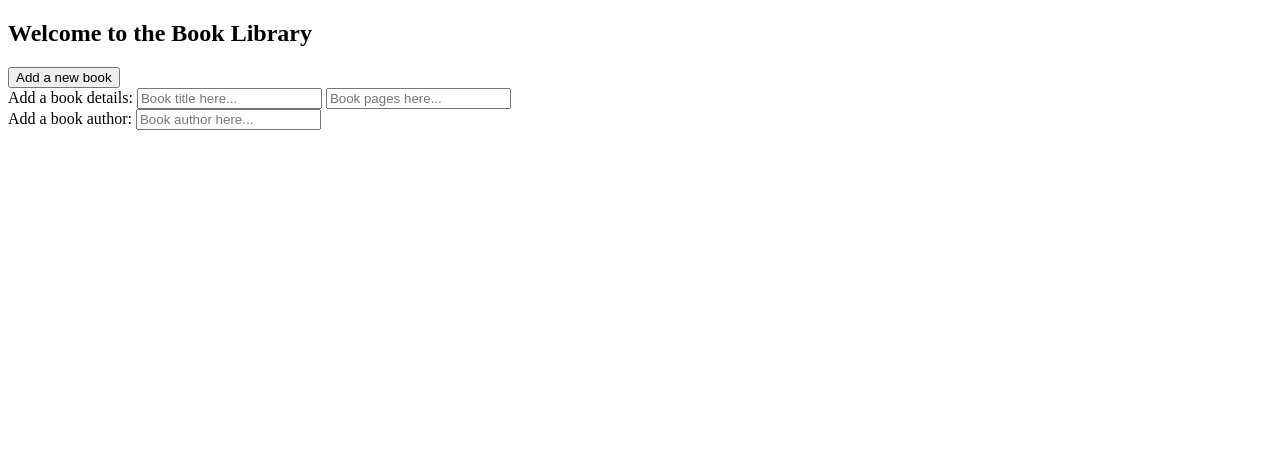
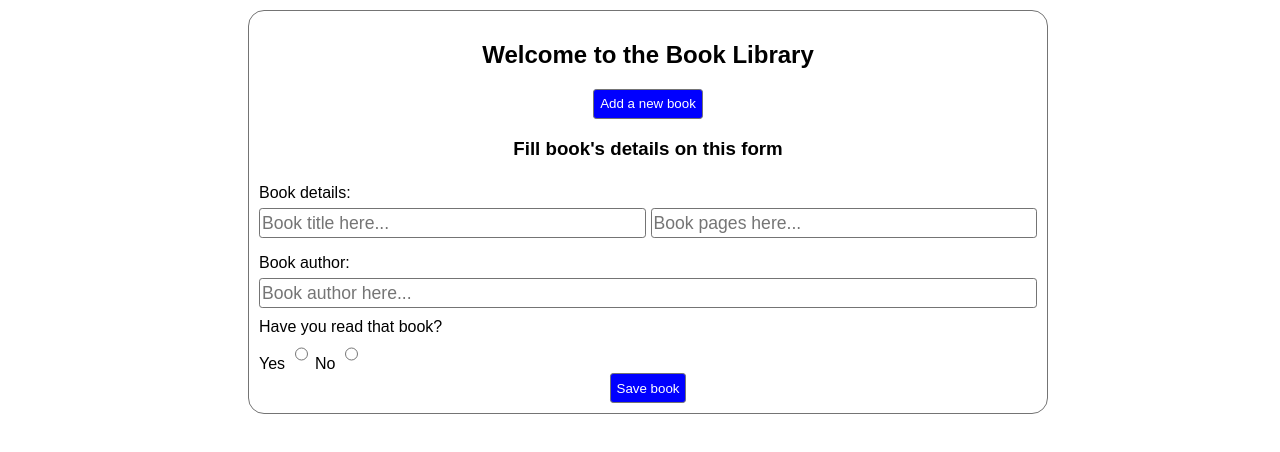
Before and after one commit to descholar-ceo/library, a website: page index.html in a window 1280 px wide. Drawn offline with Linux system fonts and the light colour scheme.

Commit message:
Style the form to look better

```diff
--- a/index.css
+++ b/index.css
@@ -1,3 +1,88 @@
 * {
   box-sizing: border-box;
+  font-family: sans-serif;
 }
+
+body {
+  height: 100%;
+  width: 100%;
+  overflow-x: hidden;
+}
+
+label {
+  cursor: pointer;
+  width: 100%;
+}
+
+section {
+  border: 1px solid rgb(116, 116, 116);
+  border-radius: 1rem;
+  width: 800px;
+  margin: 10px auto;
+  padding: 10px;
+}
+
+form div{
+  width: 100%;
+}
+
+input {
+  height: 30px;
+  font-size: 1.1rem;
+  padding: 2px;
+}
+
+.book-details {
+  display: grid;
+  grid-template-rows: 1fr 1fr;
+  row-gap: 0px;
+  place-items: center;
+}
+
+.book-details-inputs {
+  display: grid;
+  grid-template-columns: 1fr 1fr;
+  column-gap: 5px;
+}
+
+.book-details-inputs input{
+  width: 100%;
+}
+
+.rounded-corners {
+  border-radius: 0.2rem;
+}
+
+.custom-borders {
+  border: 1px solid rgb(116, 116, 116);
+  outline: none;
+}
+
+.long-input {
+  width: 100%;
+}
+
+.margin-top-10 {
+  margin-top: 10px;
+}
+
+.flex-horizontal {
+  display: flex;
+  flex-direction: row;
+}
+
+.centered-h-v{
+  display: grid;
+  place-items: center;
+}
+
+.centered-text {
+  text-align: center;
+}
+
+.primary-btn {
+  height: 30px;
+  background-color: rgb(0, 0, 255);
+  color: rgb(255, 255, 255);
+  cursor: pointer;
+}
--- a/index.html
+++ b/index.html
@@ -8,17 +8,34 @@
 </head>
 <body>
     <section>
-        <h1>Welcome to the Book Library</h1>
-        <button type="button">Add a new book</button>
+        <h1 class="centered-text">Welcome to the Book Library</h1>
+        <div class="centered-h-v">
+            <button type="button" class="rounded-corners custom-borders primary-btn">Add a new book</button>
+        </div>
         <form>
-            <div>
-                <label for="book-title">Add a book details: </label>
-                <input type="text" name="book-title" id="book-title" placeholder="Book title here..." />
-                <input type="number" name="book-pages" id="book-pages" placeholder="Book pages here..." />
+            <h3 class="centered-text">Fill book's details on this form</h3>
+            <div class="book-details margin-top-10">
+                <label for="book-title">Book details: </label>
+                <div class="book-details-inputs">
+                    <input class="rounded-corners custom-borders" type="text" name="book-title" id="book-title" placeholder="Book title here..." />
+                <input class="rounded-corners custom-borders" type="number" name="book-pages" id="book-pages" placeholder="Book pages here..." />
+                </div>
             </div>
-            <div>
-                <label for="book-author">Add a book author: </label>
-                <input type="text" name="book-author" id="book-author" placeholder="Book author here..." />
+            <div class="book-details margin-top-10">
+                <label for="book-author">Book author: </label>
+                <input class="rounded-corners custom-borders long-input" type="text" name="book-author" id="book-author" placeholder="Book author here..." />
+            </div>
+            <div class="margin-top-10">
+                <label>Have you read that book?</label>
+                <div>
+                    <label for="book-read">Yes</label>
+                    <input class="rounded-corners custom-borders" type="radio" name="read-status" id="book-read" value="read">
+                    <label for="book-unread">No</label>
+                    <input class="rounded-corners custom-borders" type="radio" name="read-status" id="book-unread" value="unread">
+                </div>
+            </div>
+            <div class="centered-h-v">
+                <button type="button" class="rounded-corners custom-borders primary-btn">Save book</button>
             </div>
         </form>
     </section>
```
